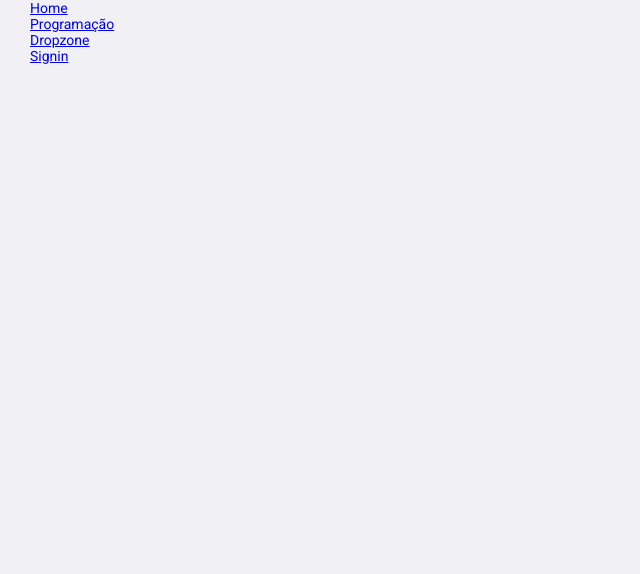
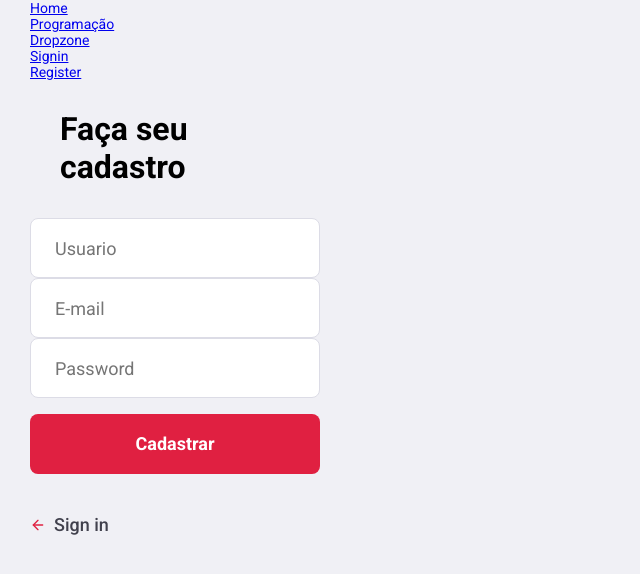
Before and after one commit to boechat1987/front-rjnf, a React (Create React App) app: page /Register in a window 1280 px wide. Shown: the top 574 px of the page, without its empty margins (0-640 px from the left). Built offline with nearby package versions, Linux system fonts and the light colour scheme; no server answers.

Commit message:
conserto datanow

```diff
--- a/src/App.js
+++ b/src/App.js
@@ -3,6 +3,7 @@ import { BrowserRouter, Switch, Route, Link } from "react-router-dom";
 import Home from "./screens/Home";
 import Signin from "./screens/Signin";
 import Program from "./screens/Program";
+import Register from "./screens/Register";
 import Drop from "./screens/Program/dropzone.js";
 import ProgramUsuario from "./screens/Program/ProgramUsuario";
 import './global.css';
@@ -30,6 +31,11 @@ const App = () => {
                 <Link to="/Signin">Signin</Link>
             </li>
         </ul>
+        <ul className="margemlink">
+            <li>
+                <Link to="/Register">Register</Link>
+            </li>
+        </ul>
         <Switch>
             <Route path="/Program/Usuario/:id">
                 <ProgramUsuario />
@@ -43,6 +49,9 @@ const App = () => {
             <Route path="/Signin" exact>
                 <Signin />
             </Route>
+            <Route path="/Register" exact>
+                <Register />
+            </Route>
             <Route path="/" exact>
                 <Home />
             </Route>
--- a/src/screens/Program/dropzone.js
+++ b/src/screens/Program/dropzone.js
@@ -38,7 +38,7 @@ const Uploader  = props => {
         url: `${API_BASE}prog/${fileName}`,
         method: 'GET',
         }).then((response) => {
-        console.log("success");
+        console.log("success", `${fileName}`);
         const newFiles = files.filter(item => item.name !== fileName);
         setFiles(newFiles);
         }).catch((error) => {
--- /dev/null
+++ b/src/screens/Register/index.js
@@ -0,0 +1,76 @@
+import React, {useState} from  'react';
+import {Link, useHistory} from 'react-router-dom';
+import {FiArrowLeft} from "react-icons/fi";
+import axios from 'axios';
+import './styles.css'
+const API_BASE = process.env.REACT_APP_API_URL;
+
+//import api from '../../services/api';
+//import { doGet } from "../../helper/ApiHelper";
+//import logoImg from '../../assets/logo.png';
+
+export default function Register(){
+    const [username, setUsername] = useState('');
+    const [email, setEmail] = useState('');
+    const [password, setPassword] = useState('');
+
+    const history = useHistory();
+
+    async function handleRegister(e){
+        e.preventDefault();
+        const data = {
+        username,
+        email,
+        password,
+        };
+
+      try{
+        const response = await axios({
+            url: `${API_BASE}users`,
+            method: 'POST',
+            data: data,
+            }).then((response) => {
+                alert(`Seu ID de acesso: ${response.data.username}`);
+                history.push('/Signin');
+            }).catch((error) => {
+                alert(`Erro no cadastro, tente novamente: ${error}`);
+            });
+        } catch (err){
+            console.log(err);
+         }
+    }
+    return (
+        <div className="register-container">
+            <div className="content">
+                <section className="form">
+                    {/* <img src={logoImg} alt="Prog RJNF" /> */}
+                <form onSubmit={handleRegister}>
+                    <h1>Faça seu cadastro</h1>
+                    <input
+                        placeholder="Usuario"
+                        value={username}
+                        onChange={e => setUsername(e.target.value)}
+                    />
+                    <input
+                        type="email"
+                        placeholder="E-mail"
+                        value={email}
+                        onChange={e => setEmail(e.target.value)}
+                    />
+                    <input
+                        placeholder="Password"
+                        value={password}
+                        onChange={e => setPassword(e.target.value)}
+                    />
+                    <button className="button" type="submit">Cadastrar </button>
+                    <Link className="back-link" to="/Signin">
+                        <FiArrowLeft size={16} color="#E02041" />
+                        Sign in
+                    </Link>
+                </form>
+                </section>
+            </div>
+
+        </div>
+    );
+}
--- /dev/null
+++ b/src/screens/Register/styles.css
@@ -0,0 +1,17 @@
+.register-container section.form{
+    width: 100%;
+    max-width: 350px;
+    max-height: auto;
+    margin-right: 30px;
+    margin-top: 30px;
+}
+
+.register-container section.form form{
+    padding: 0px 30px;
+
+}
+
+.register-container section.form form h1 {
+    font-size: 32px;
+    margin-bottom: 32px;
+}
--- a/src/screens/Signin/index.js
+++ b/src/screens/Signin/index.js
@@ -41,7 +41,6 @@ export default function Logon(){
             <div className="logon-container">
                 <section className="form">
                     {/* <img src={logo} alt="verificarImg 1" /> */}
-
                     <form onSubmit={handleLogin}>
                         <h1> Faça seu login</h1>
 
@@ -52,7 +51,7 @@ export default function Logon(){
                         />
                         <button className= "button" type="submit">Entrar</button>
 
-                        <Link className="back-link" to="/">
+                        <Link className="back-link" to="/Register">
                         <FiLogIn size={16} color="#E02041" />
                             não tenho cadastro
                         </Link>
```
